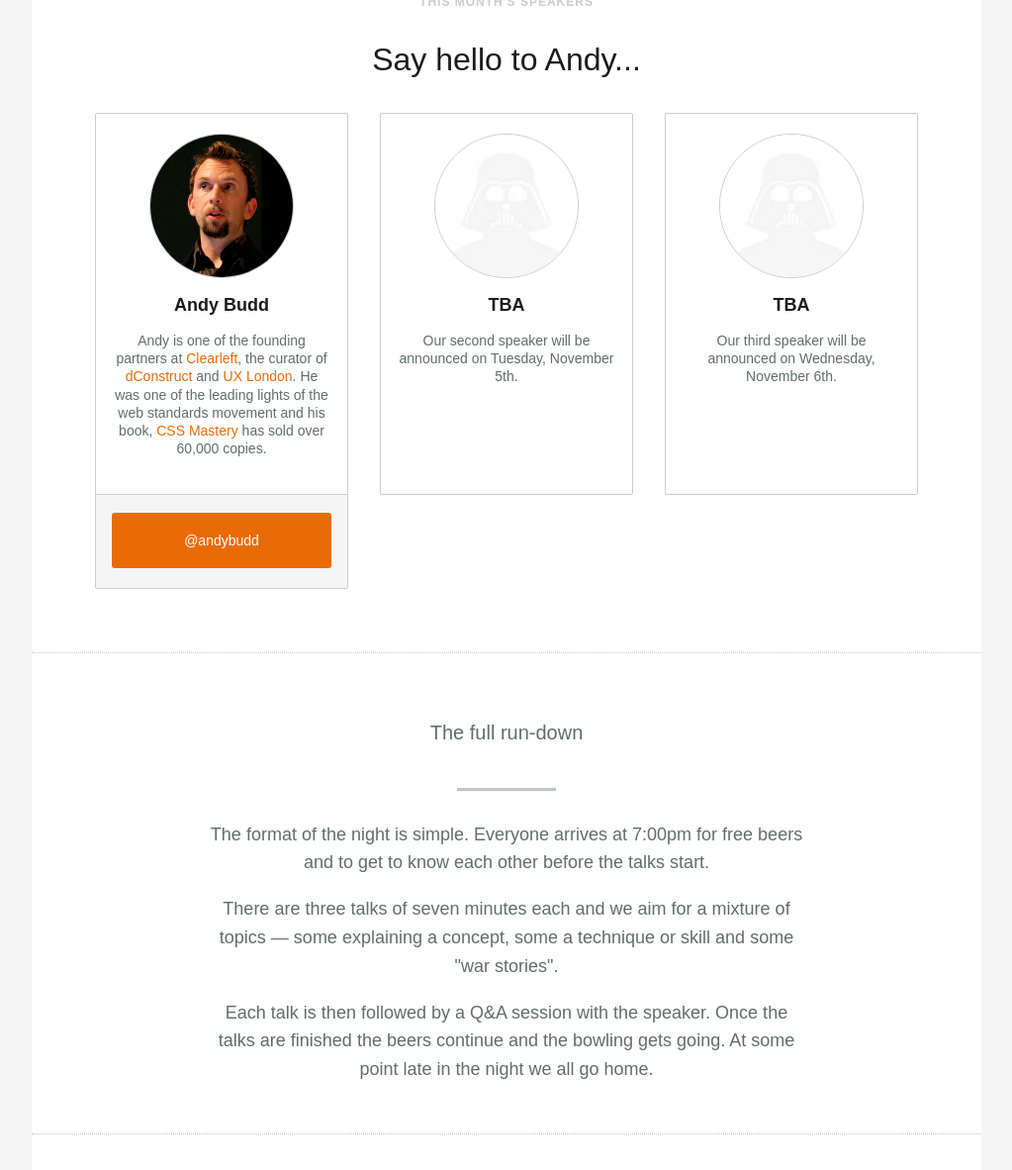
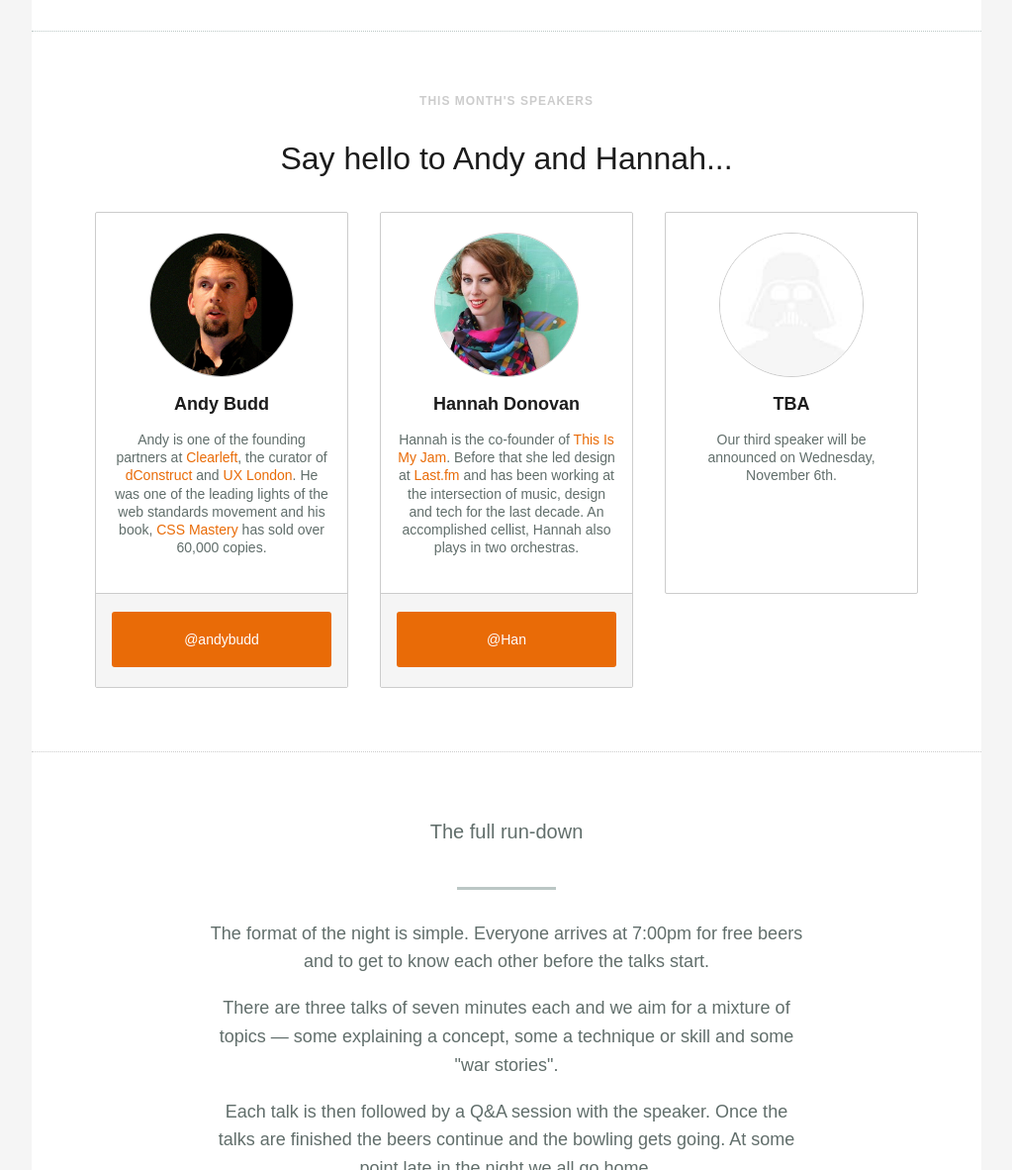
Before and after one commit to design-and-banter/db-dotcom, a Jekyll site: the page built from index.html, in a window 1280 px wide and 1400 px high, scrolled down 1040 px, cut to the strip 218-1400 px from the top of the window. Shown: the whole strip at 99% size, without its empty margins (128-1151 px from the left). Built offline with Jekyll 4.4.1, drawn with Linux system fonts in a browser that asks for light colours; nearby versions of some CDN libraries; comment, search, counter and statistics services are not loaded.

Commit message:
Add Hannah

```diff
--- a/_includes/event.html
+++ b/_includes/event.html
@@ -13,7 +13,7 @@
 
       <section class="tickets" id="get-tickets">
 
-       <iframe  src="http://www.eventbrite.co.uk/tickets-external?eid=9152512411&ref=etckt&v=2" frameborder="0" height="250" width="100%" vspace="0" hspace="0" marginheight="5" marginwidth="5" scrolling="auto" allowtransparency="true"></iframe>
+       <iframe  src="http://www.eventbrite.co.uk/tickets-external?eid=9152512411&ref=etckt&v=2" frameborder="0" height="350" width="100%" vspace="0" hspace="0" marginheight="5" marginwidth="5" scrolling="auto" allowtransparency="true"></iframe>
 
       </section>
 
@@ -25,7 +25,7 @@
 
       <section class="speakers" id="speakers">
         <span class="strap">This month's speakers</span>
-        <h1>Say hello to Andy...</h1>
+        <h1>Say hello to Andy and Hannah...</h1>
 
         <ul>
 
@@ -58,21 +58,25 @@
 
             <article class="speaker">
 
-             <div class="head">
-                <img src="images/speakers/tba.jpg">
+              <div class="head">
+                <img src="images/speakers/hannah-donovan.jpeg">
               </div>
 
               <section class='bio'>
 
-                <h1>TBA</h1>
-                <p>Our second speaker will be announced on Tuesday, November 5th.</p>
+                <h1>Hannah Donovan</h1>
+                <p>Hannah is the co-founder of <a href="https://www.thisismyjam.com/">This Is My Jam</a>. Before that she led design at <a href="http://www.last.fm/">Last.fm</a> and has been working at the intersection of music, design and tech for the last decade. An accomplished cellist, Hannah also plays in two orchestras.</p>
 
               </section>
 
+              <section class='interact'>
+                <a href='http://twitter.com/Han' target="_blank" class='btn'>@Han</a>
+              </section>
 
             </article>
 
           </li>
+
 
           <li>
 
```
Also changed, not shown: images/speakers/hannah-donovan.jpeg (added), 2 other files.
